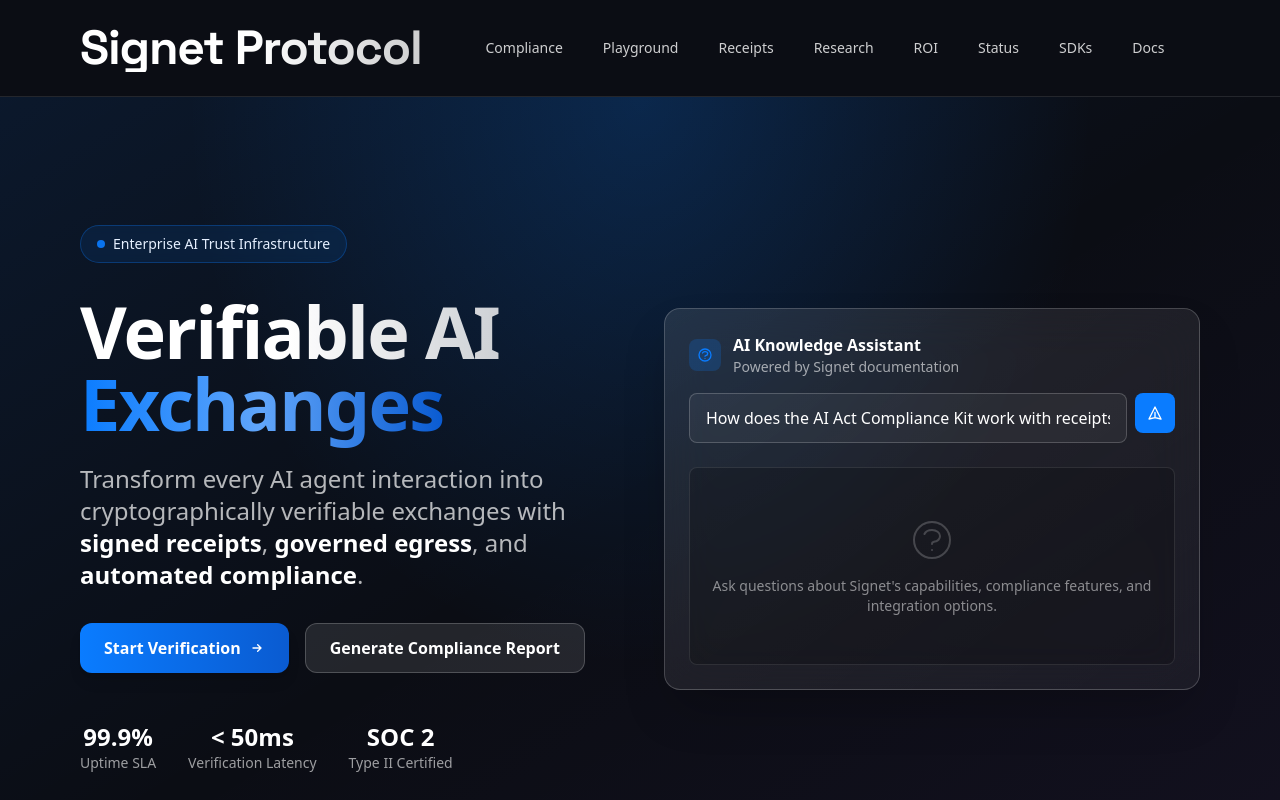
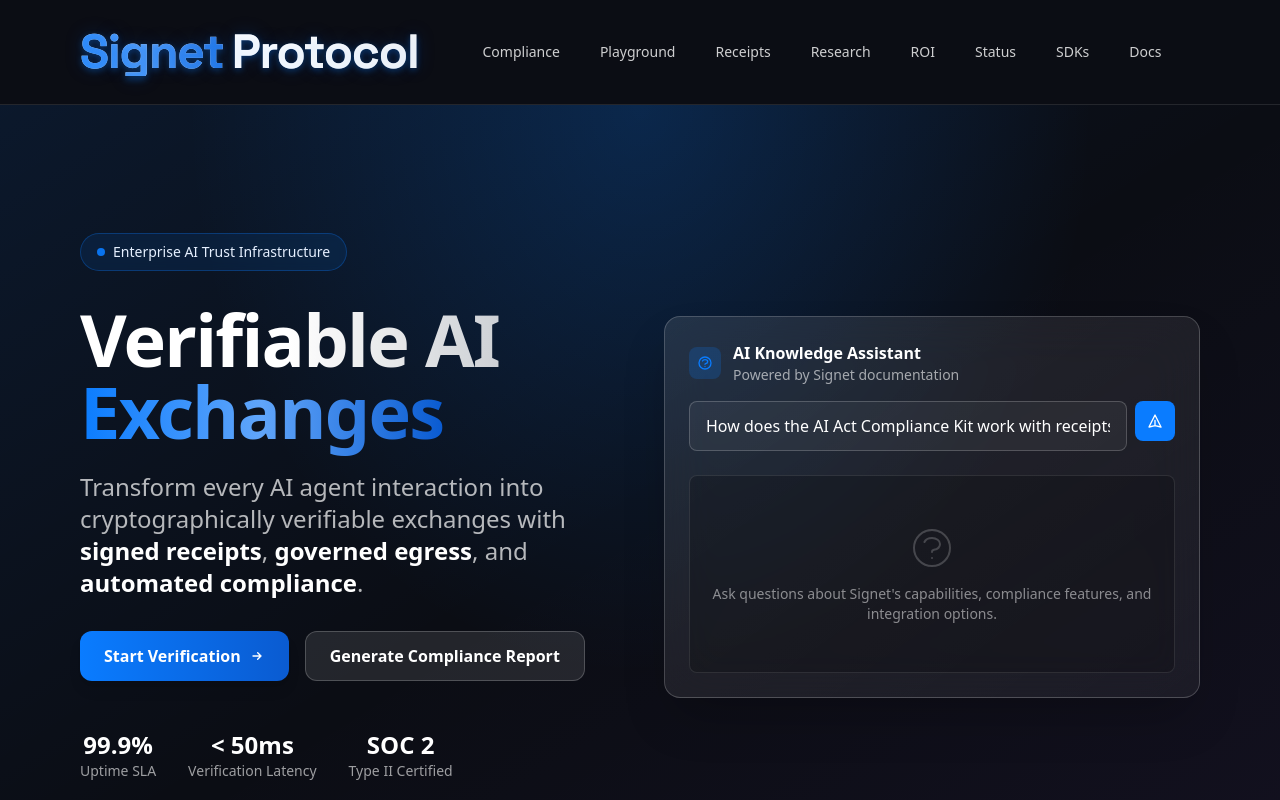
Before and after one commit to Maverick0351a/signetprotocol-frontend-v2, a Next.js app: page / in a window 1280 px wide. Shown: the top 800 px of the page. Built offline with nearby package versions, Linux system fonts and the light colour scheme.

Commit message:
feat: enhanced animated gradient wordmark styling

```diff
--- a/app/globals.css
+++ b/app/globals.css
@@ -89,3 +89,23 @@
   @apply font-bold tracking-tight bg-gradient-to-r from-white via-white to-white/80 bg-clip-text text-transparent select-none;
   line-height: 1;
 }
+
+/* Enhanced wordmark styling */
+.brand-wordmark { @apply flex items-baseline gap-2 font-bold tracking-tight leading-none; }
+.brand-wordmark .wordmark-primary {
+  @apply bg-gradient-to-r from-brand via-blue-400 to-brand-dark bg-clip-text text-transparent;
+  background-size: 200% 100%;
+  animation: wordmarkShift 8s linear infinite;
+}
+.brand-wordmark .wordmark-secondary {
+  @apply text-white/80 transition-colors duration-300;
+}
+.brand-wordmark:hover .wordmark-secondary { @apply text-white; }
+.wordmark-glow {
+  text-shadow: 0 2px 6px rgba(10,124,255,0.35), 0 0 18px rgba(10,91,209,0.25);
+}
+@keyframes wordmarkShift {
+  0% { background-position: 0% 50%; }
+  50% { background-position: 100% 50%; }
+  100% { background-position: 0% 50%; }
+}
--- a/app/layout.tsx
+++ b/app/layout.tsx
@@ -16,8 +16,11 @@
       <body>
         <header className="border-b border-white/10">
           <div className="container flex items-center py-4">
-            <Link href="/" className="flex items-center mr-12 py-2">
-              <span className={`${wordmarkFont.className} brand-wordmark text-4xl md:text-5xl`}>Signet Protocol</span>
+            <Link href="/" className="group flex items-center mr-12 py-3">
+              <span className={`${wordmarkFont.className} brand-wordmark wordmark-glow text-[2.2rem] md:text-[3rem]`}>
+                <span className="wordmark-primary">Signet</span>
+                <span className="wordmark-secondary">Protocol</span>
+              </span>
             </Link>
             <nav className="flex items-center gap-2 text-sm">
               <Link className="nav-btn" href={"/compliance" as Route}>Compliance</Link>
```
